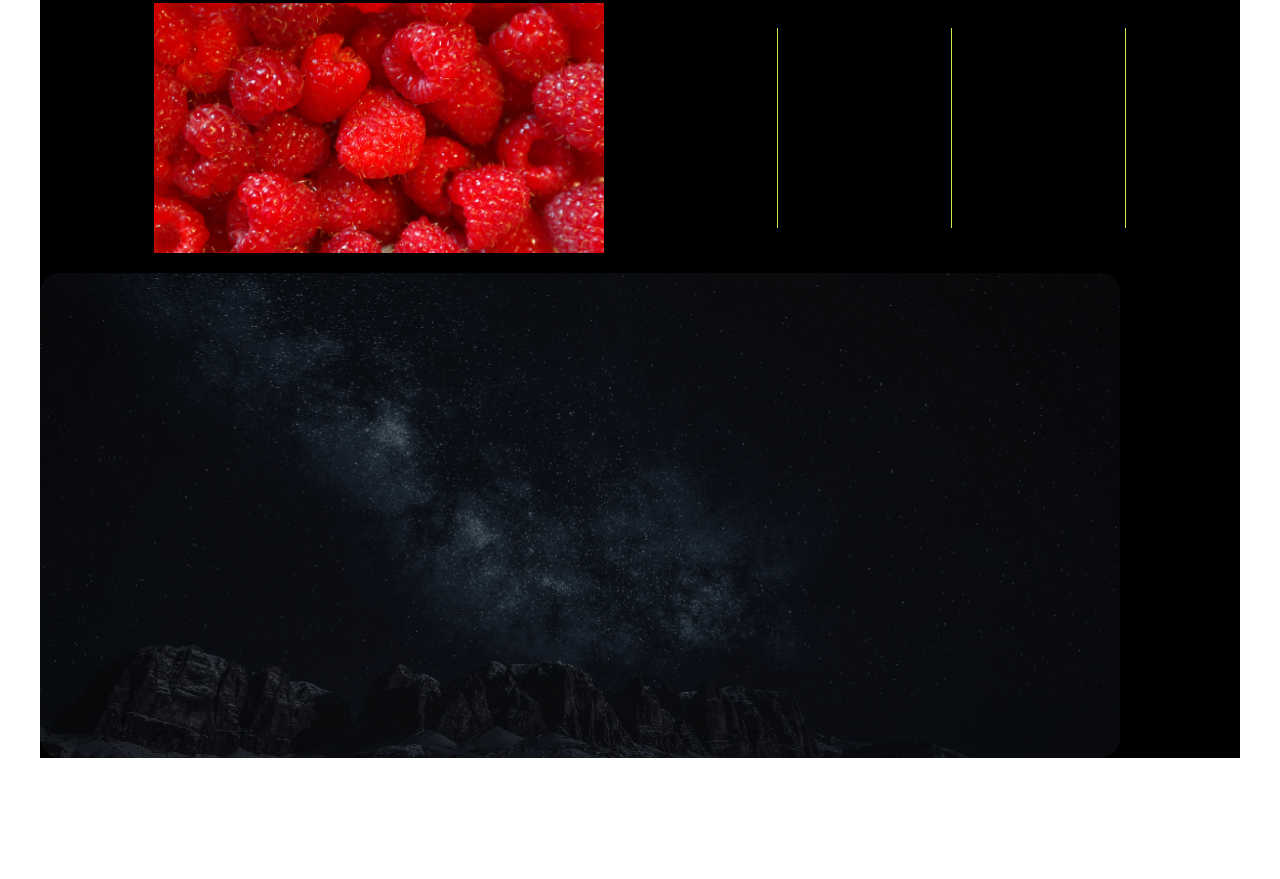
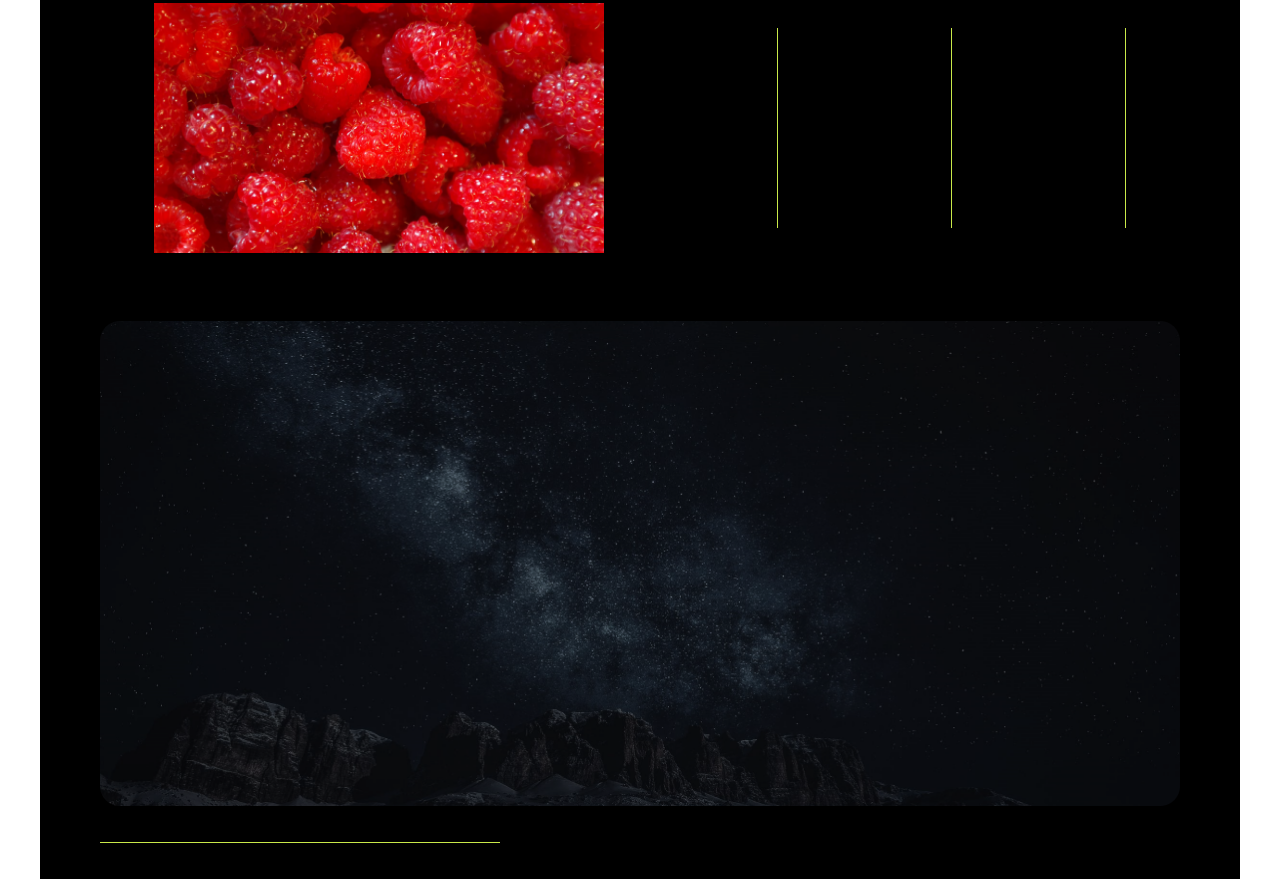
Before and after one commit to AlexAVmp/StarProject, a plain HTML site: page index.html in a window 1280 px wide. Shown: the part 1616-2495 px from the top of the page. Before the commit the page ends 2374 px from the top, so only its background shows below. Drawn offline with Linux system fonts and the light colour scheme.

Commit message:
feat: add fifth section

```diff
--- a/style.css
+++ b/style.css
@@ -17,6 +17,8 @@ body {
 
 .navbar {
     display: flex;
+    position: relative;
+    top: 20px;
     justify-content: space-between;
     margin: 30px 110px 0px 0px;
     min-width: 300px;
@@ -249,6 +251,7 @@ body {
     border-top: 1px solid #C9E949;
     max-width: 600px;
     margin-left: 25%;
+    margin-right: 25%;
     margin-top: 70px;
     margin-bottom: 70px;
 }
@@ -279,6 +282,7 @@ body {
     display: flex;
     height: 200px;
     width: 1px;
+    margin-left: 5%;
     background-color: #C9E949;
 }
 
@@ -286,6 +290,7 @@ body {
     display: flex;
     height: 200px;
     width: 1px;
+    margin-left: 5%;
     background-color: #C9E949;
 }
 
@@ -293,15 +298,36 @@ body {
     display: flex;
     height: 200px;
     width: 1px;
+    margin-left: 5%;
     background-color: #C9E949;
+}
+
+.fivesection {
+    display: flex;
+    flex-direction: column;
+    max-height: 650px;
+    max-width: 1200px;
 }
 
 .fivesection__picture {
     display: flex;
     margin: 0 auto;
+    padding-top: 4%;
+    max-height: 486px;
+    width: 90%;
 }
 
 .fivesection__picture img {
-    max-height: 90%;
-    max-width: 90%;
+    max-width: 100%;
+    max-height: 100%;
 }
+
+.fivesection__line {
+    display: flex;
+    height: 1px;
+    max-width: 400px;
+    background-color: #C9E949;
+    margin-top: 3%;
+    margin-bottom: 3%;
+    margin-left: 5%;
+}
```
